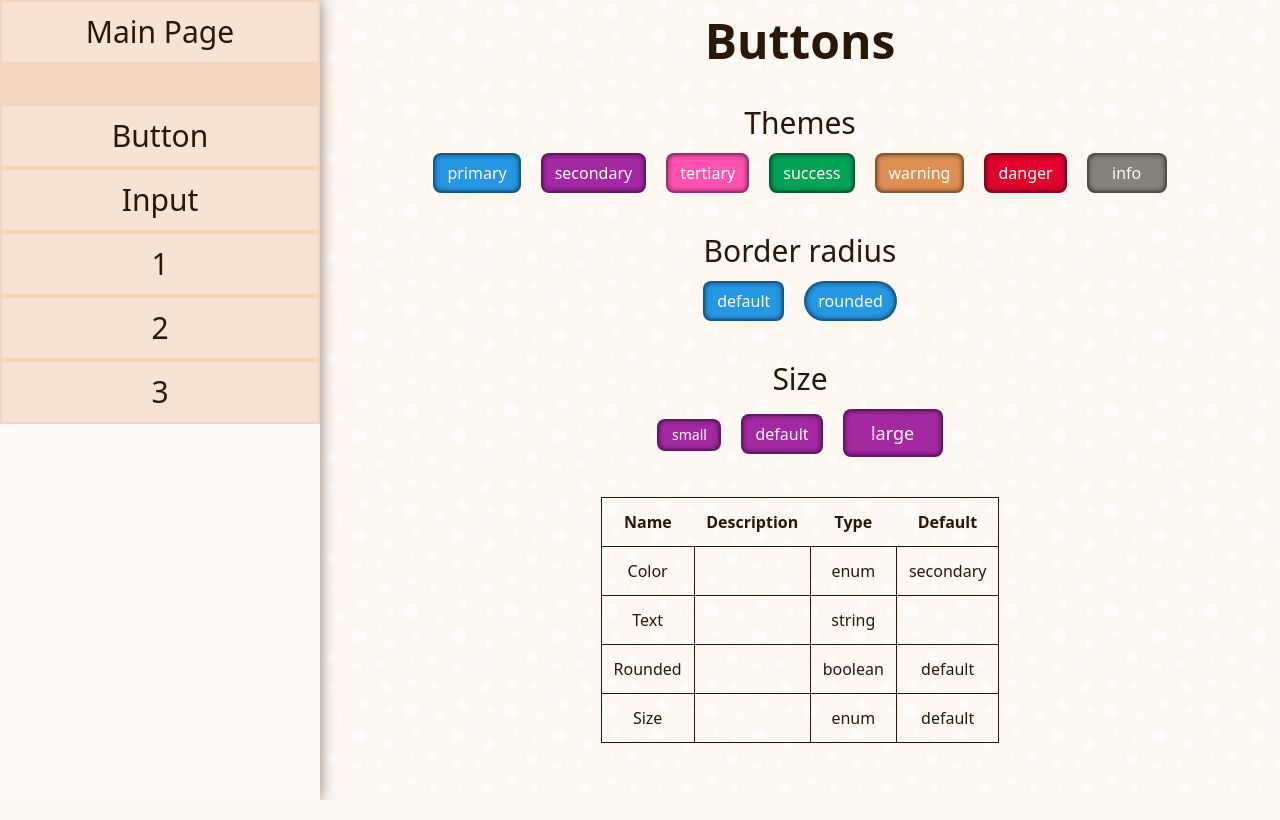
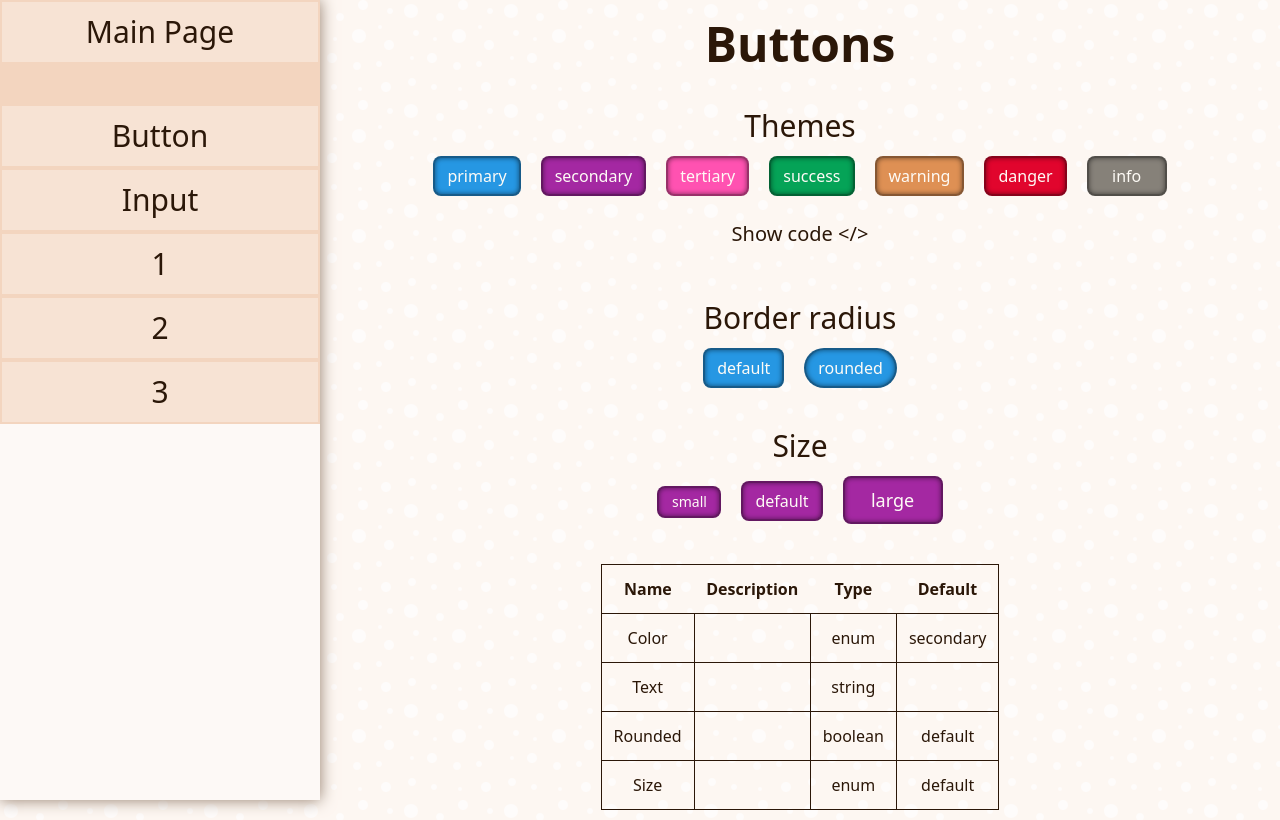
Before and after one commit to jakubhajduk53/my-ui, a Vue app: page /button in a window 1280 px wide. Built offline with nearby package versions, Linux system fonts and the light colour scheme.

Commit message:
feat: add showcode component

```diff
--- a/src/App.vue
+++ b/src/App.vue
@@ -6,7 +6,7 @@ import Aside from "./components/Aside.vue";
 <template>
   <div class="flex items-center justify-center w-full h-full">
     <Aside />
-    <div class="flex-1">
+    <div class="flex-1 h-full mt-10">
       <RouterView />
     </div>
   </div>
--- /dev/null
+++ b/src/components/CodeDisplay.vue
@@ -0,0 +1,35 @@
+<script setup lang="ts">
+import { ref } from "vue";
+
+defineProps({ text: String });
+
+const showCode = ref<boolean>(false);
+
+const test = `<Button color="primary" text="primary" />
+<Button color="secondary" text="secondary" />
+<Button color="tertiary" text="tertiary" />
+<Button color="success" text="success" />
+<Button color="warning" text="warning" />
+<Button color="danger" text="danger" />
+<Button color="info" text="info" />`;
+</script>
+
+<template>
+  <div class="flex flex-col">
+    <div
+      class="p-3 w-full text-center text-base md:text-xl cursor-pointer select-none"
+      @click="
+        () => {
+          showCode = !showCode;
+        }
+      "
+    >
+      Show code &lt;/&gt;
+    </div>
+    <code class="whitespace-pre bg-[hsl(0,0%,93%)] p-5" v-if="showCode">{{
+      test
+    }}</code>
+  </div>
+</template>
+
+<style scoped></style>
--- a/src/views/ButtonView.vue
+++ b/src/views/ButtonView.vue
@@ -1,6 +1,7 @@
 <script setup lang="ts">
 import Button from "../components/Button.vue";
 import Table from "../components/Table.vue";
+import CodeDisplay from "../components/CodeDisplay.vue";
 
 const data = [
   { name: "Color", description: "", type: "enum", default: "secondary" },
@@ -25,6 +26,7 @@ const data = [
           <Button color="danger" text="danger" />
           <Button color="info" text="info" />
         </div>
+        <CodeDisplay />
       </div>
       <div class="flex flex-col items-center gap-3">
         <p class="text-xl md:text-3xl">Border radius</p>
```
